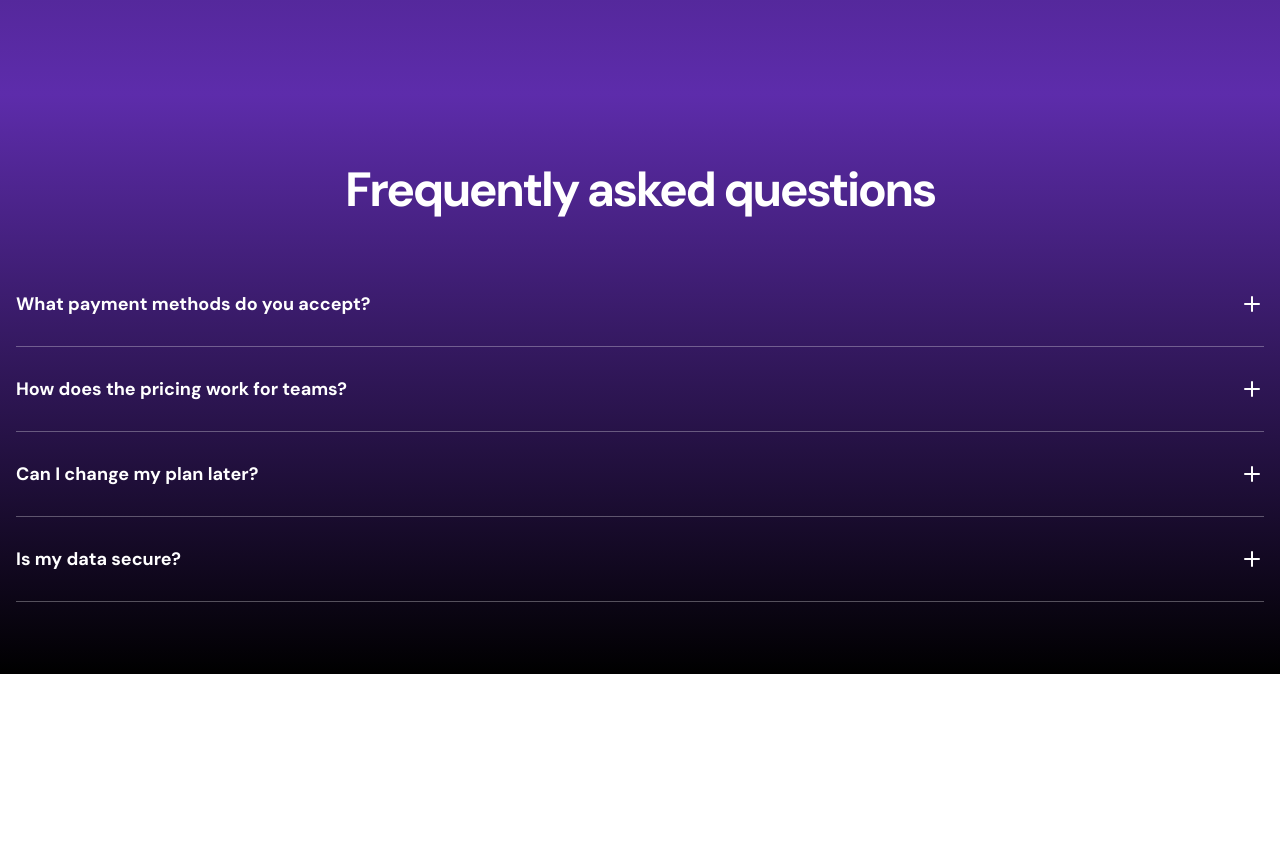
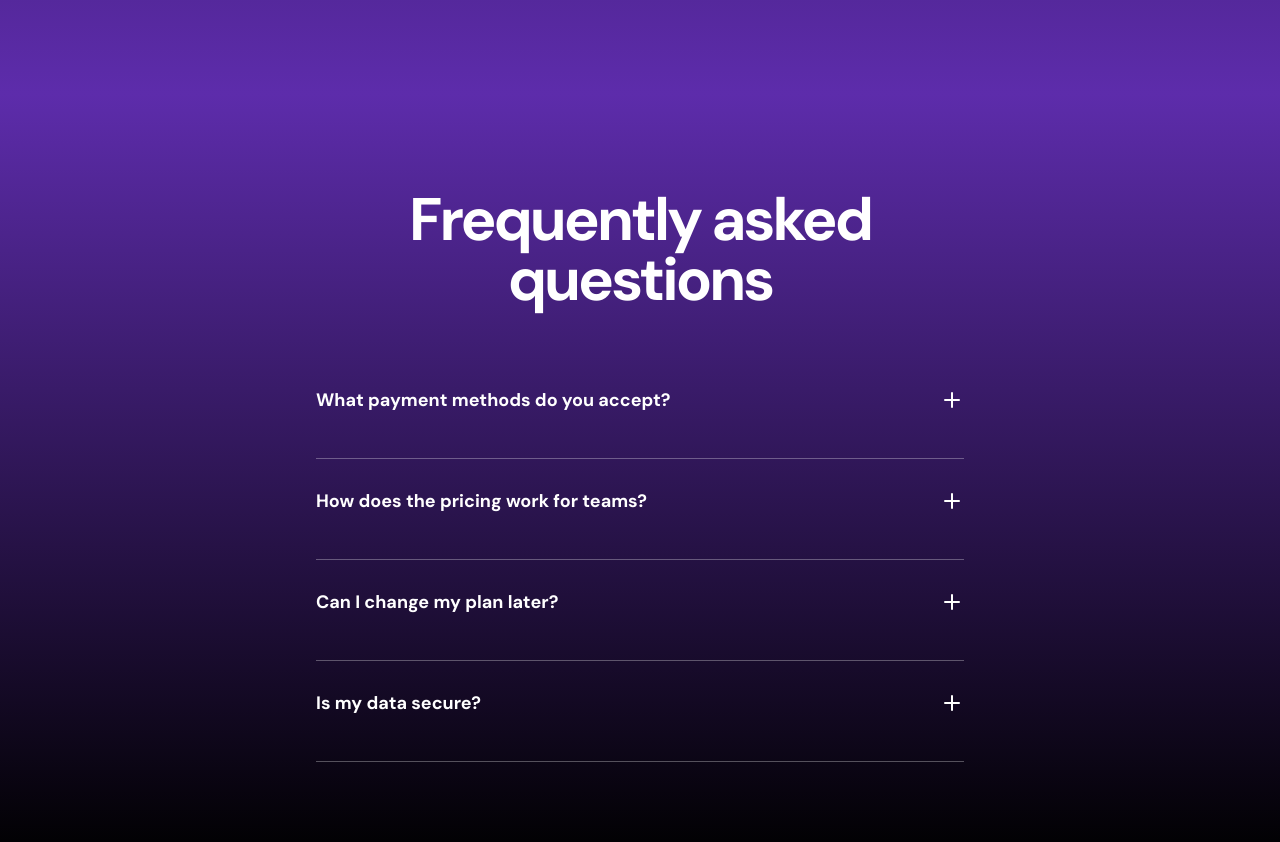
Before and after one commit to diego-teileche/dark-saas-landing-page, a Next.js app: page / in a window 1280 px wide. Shown: the part 2832-3674 px from the top of the page. Before the commit the page ends 3506 px from the top, so only its background shows below. Built offline with nearby package versions, Linux system fonts and the light colour scheme.

Commit message:
FAQs | Responsive and Transition
- Minus icon added
- Transition animation styles added
- Responsive design styles added

```diff
--- a/src/components/FAQs.tsx
+++ b/src/components/FAQs.tsx
@@ -1,4 +1,5 @@
 import PlusIcon from "@/assets/icons/plus.svg"
+import MinusIcon from "@/assets/icons/minus.svg"
 import clsx from "clsx"
 import { useState } from "react"
 
@@ -42,12 +43,12 @@ const AccordionItem = ({
     >
       <div className="flex items-center">
         <span className="flex-1 text-lg font-bold">{question}</span>
-        <PlusIcon />
+        {isOpen ? <MinusIcon /> : <PlusIcon />}
       </div>
       <div
-        className={clsx("mt-4", {
-          hidden: !isOpen,
-          "": isOpen === true,
+        className={clsx("mt-4 transition-all duration-500 ease-in-out", {
+          "max-h-0 overflow-hidden opacity-0": !isOpen,
+          "max-h-16 opacity-100": isOpen,
         })}
       >
         {answer}
@@ -58,12 +59,12 @@ const AccordionItem = ({
 
 export const FAQs = () => {
   return (
-    <section className="bg-gradient-to-b from-[#5d2cab] to-black py-[72px] text-white">
+    <section className="bg-gradient-to-b from-[#5d2cab] to-black py-[72px] text-white sm:py-24">
       <div className="container">
-        <h2 className="text-center text-5xl font-bold tracking-tighter">
+        <h2 className="mx-auto text-center text-5xl font-bold tracking-tighter sm:max-w-[648px] sm:text-6xl">
           Frequently asked questions
         </h2>
-        <div className="mt-12">
+        <div className="mx-auto mt-12 max-w-[648px]">
           {items.map(({ question, answer }) => (
             <AccordionItem key={question} question={question} answer={answer} />
           ))}
```
